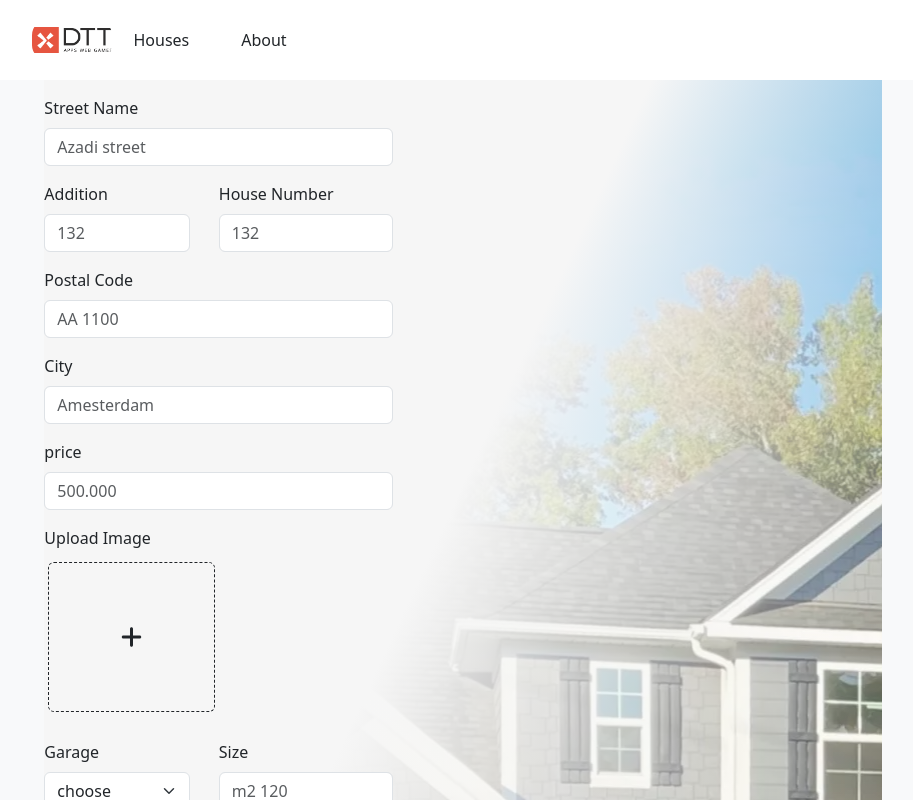
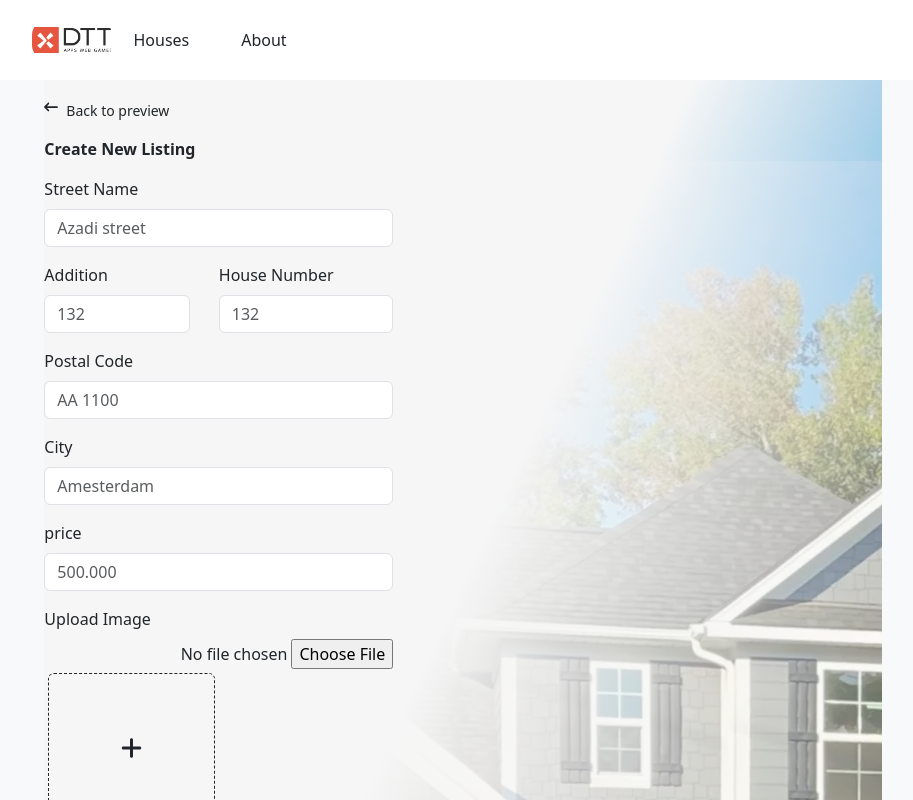
Before and after one commit to mahsapanji/raivarz, a React (Create React App) app: page /adv/new in a window 1280 px wide. Shown: the top 800 px of the page, without its empty margins (177-1090 px from the left). Built offline with nearby package versions, Linux system fonts and the light colour scheme.

Commit message:
edit -create - modal-delete

```diff
--- a/src/components/adv-card/index.tsx
+++ b/src/components/adv-card/index.tsx
@@ -13,14 +13,12 @@ import { Link } from "react-router-dom";
 import { useAppNavigate } from "../../route";
 import { advDel, selectAdv } from "../../redux-config/entities/adv";
 import house from "../../asset/content/house.webp";
-const AdvCard = (props: {}) => {
+import { Modal } from "react-bootstrap";
+import { useState } from "react";
+const AdvCard = (props: {setModal:Function,id:Function}) => {
     const adv = useAppSelector(selectAdv);
-    const dispatch = useAppDispatch();
-    const dellAdvRedux = (id: any) => {
-        dispatch(advDel(id));
-    };
+
     const navigate = useAppNavigate();
-
     return (
         <>
             {adv.length == 0 ? (
@@ -35,7 +33,7 @@ const AdvCard = (props: {}) => {
                                 <FontAwesomeIcon
                                     icon={faTrash}
                                     className="px-2"
-                                    onClick={() => dellAdvRedux(item.id)}
+                                    onClick={() =>{ props.setModal(true);props.id(item.id)}}
                                 />
                                 <FontAwesomeIcon
                                     onClick={() =>
@@ -93,7 +91,7 @@ const AdvCard = (props: {}) => {
                                     </div>
 
                                     <img
-                                        src={house}
+                                        src={item.picture}
                                         className=" col-4 col-lg-2 rounded "
                                     />
                                 </div>
@@ -102,6 +100,8 @@ const AdvCard = (props: {}) => {
                     );
                 })
             )}
+
+
         </>
     );
 };
--- a/src/form/adv/form.tsx
+++ b/src/form/adv/form.tsx
@@ -21,12 +21,15 @@ export const AdvForm = (props: PropType & FormikProps<FormValues>) => {
 
     const [selectedFile, setSelectedFile] = useState<string>("");
     const onSelectFile = (e: React.ChangeEvent<HTMLInputElement>) => {
-        const objectUrl =
-            e.currentTarget.files &&
-            URL.createObjectURL(e.currentTarget.files[0]);
-        objectUrl && setSelectedFile(objectUrl);
-        //  pic(objectUrl);
+        const objectUrl =e.target.files && URL.createObjectURL(e.target.files[0]);
+        if ( objectUrl && objectUrl.length>0){
+        // pic(objectUrl);
+        }
+
     };
+
+
+
 
     const color1 = "#f6f6f6";
     const color2 = "#f6f6f800";
@@ -204,7 +207,7 @@ export const AdvForm = (props: PropType & FormikProps<FormValues>) => {
                     <Form.Label className=" col-12 flex-row  d-flex justify-content-end">
                         Upload Image
                     </Form.Label>
-                    <Form.Control
+                    {/* <Form.Control
                         id="input-adv-picture"
                         className="d-none"
                         aria-label="adv-picture"
@@ -215,7 +218,8 @@ export const AdvForm = (props: PropType & FormikProps<FormValues>) => {
                         onChange={(e: React.ChangeEvent<HTMLInputElement>) =>
                             onSelectFile(e)
                         }
-                    ></Form.Control>
+                    ></Form.Control> */}
+                  <input type="file" name="picture" onChange={(e)=> e.target.files && (setSelectedFile(URL.createObjectURL(e.target.files[0])),onSelectFile(e))}/>
 
                     {selectedFile.length == 0 ? (
                         <div className="ol-12   d-flex flex-column justify-content-center align-items-end">
--- a/src/form/adv/validations.ts
+++ b/src/form/adv/validations.ts
@@ -6,8 +6,8 @@ export const ValidationSchema = () =>
         houseNumber: Yup.number().required(" this field is required .").min(1),
         postalCode: Yup.string().required(" this field is required ."),
         city: Yup.string().required(" this field is required ."),
-        //     picture: Yup.string()
-        //     .required(" this field is required ."),
+            picture: Yup.mixed()
+            .required(" this field is required ."),
         price: Yup.number().required(" this field is required .").min(1),
         size: Yup.number().required(" this field is required .").min(1),
         garage: Yup.string().required(" this field is required ."),
--- a/src/screen/adv/edit.tsx
+++ b/src/screen/adv/edit.tsx
@@ -9,19 +9,45 @@ import { AdvForm } from "../../form";
 import { AppUseParam, useAppNavigate } from "../../route";
 import { useState } from "react";
 import { selectAdv } from "../../redux-config/entities/adv";
+import { FontAwesomeIcon } from "@fortawesome/react-fontawesome";
+import { faArrowLeftLong } from "@fortawesome/free-solid-svg-icons";
 export const EditAdv = (props: any) => {
     const [pic, setPic] = useState<string>("");
     const navigate = useAppNavigate();
     const dispatch = useAppDispatch();
     const { id } = AppUseParam();
     const adv = useAppSelector(selectAdv);
-
+    const color1 = "#f6f6f6";
+    const color2 = "#f6f6f800";
     return (
         <section className="d-flex flex-column  col-12   justify-content-center align-items-center   ">
             <div
                 className="d-flex flex-column   col-12 col-lg-8  align-items-end "
                 style={{ backgroundImage: `url(${house})` }}
             >
+                 <div
+                    className="d-flex flex-row-reverse flex-lg-column col-12   col-lg-12  align-items-center justify-content-start pt-1 "
+                    style={{
+                        background: `linear-gradient(115deg,  ${color1} 74%,${color2} 149%)`,
+                    }}
+                >
+                    <div className="d-flex flex-column-reverse flex-lg-row col-1 col-lg-12   justify-content-end pt-3 align-items-start ">
+                        <span className="d-none d-lg-flex ">
+                            <small>Back to preview</small>
+                        </span>
+                        <FontAwesomeIcon
+                            icon={faArrowLeftLong}
+                            className="pe-2 pointer"
+                            size="sm"
+                            onClick={() => navigate(-1)}
+                        />
+                    </div>
+                    <div className="d-flex flex-column  col-8 col-lg-12   justify-content-start  align-items-start pt-3 ">
+                        <span className="text-start col-lg-12 ">
+                            <strong>Edit New Listing</strong>
+                        </span>
+                    </div>
+                </div>
                 <Formik<AdvForm.FormValues>
                     validationSchema={AdvForm.ValidationSchema}
                     initialValues={{
--- a/src/screen/adv/new.tsx
+++ b/src/screen/adv/new.tsx
@@ -7,6 +7,11 @@ import { AdvForm } from "../../form";
 import { useAppNavigate } from "../../route";
 import { useState } from "react";
 import { nanoid } from "@reduxjs/toolkit";
+import { FontAwesomeIcon } from "@fortawesome/react-fontawesome";
+import {
+    faAngleLeft,
+    faArrowLeftLong,
+} from "@fortawesome/free-solid-svg-icons";
 export const NewAdv = (props: any) => {
     const [pic, setPic] = useState<string>("");
     const navigate = useAppNavigate();
@@ -33,12 +38,37 @@ export const NewAdv = (props: any) => {
 
         navigate("/");
     };
+    const color1 = "#f6f6f6";
+    const color2 = "#f6f6f800";
     return (
         <section className="d-flex flex-column  col-12   justify-content-center align-items-center   ">
             <div
                 className="d-flex flex-column   col-12 col-lg-8  align-items-end "
                 style={{ backgroundImage: `url(${house})` }}
             >
+                <div
+                    className="d-flex flex-row-reverse flex-lg-column col-12   col-lg-12  align-items-center justify-content-start pt-1 "
+                    style={{
+                        background: `linear-gradient(115deg,  ${color1} 74%,${color2} 149%)`,
+                    }}
+                >
+                    <div className="d-flex flex-column-reverse flex-lg-row col-1 col-lg-12   justify-content-end pt-3 align-items-start ">
+                        <span className="d-none d-lg-flex ">
+                            <small>Back to preview</small>
+                        </span>
+                        <FontAwesomeIcon
+                            icon={faArrowLeftLong}
+                            className="pe-2 pointer"
+                            size="sm"
+                            onClick={() => navigate(-1)}
+                        />
+                    </div>
+                    <div className="d-flex flex-column  col-8 col-lg-12   justify-content-start  align-items-start pt-3 ">
+                        <span className="text-start col-lg-12 ">
+                            <strong>Create New Listing</strong>
+                        </span>
+                    </div>
+                </div>
                 <Formik<AdvForm.FormValues>
                     validationSchema={AdvForm.ValidationSchema}
                     initialValues={{
@@ -58,6 +88,7 @@ export const NewAdv = (props: any) => {
                     }}
                     onSubmit={(event) => {
                         addAdvRedux(event);
+                        // console.log("event pic", event.picture);
                     }}
                     component={(props: any) => (
                         <AdvForm.AdvForm
--- a/src/screen/adv/style.scss
+++ b/src/screen/adv/style.scss
@@ -19,3 +19,6 @@
   border-bottom-right-radius: 7px;
 
 }
+.pointer:hover{
+  cursor: pointer;
+}
```
Also changed, not shown: src/screen/adv/list.tsx (+50 -4 lines).
